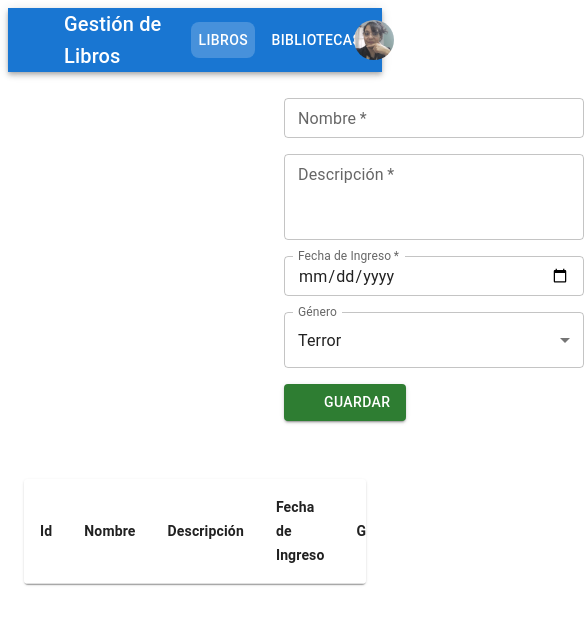
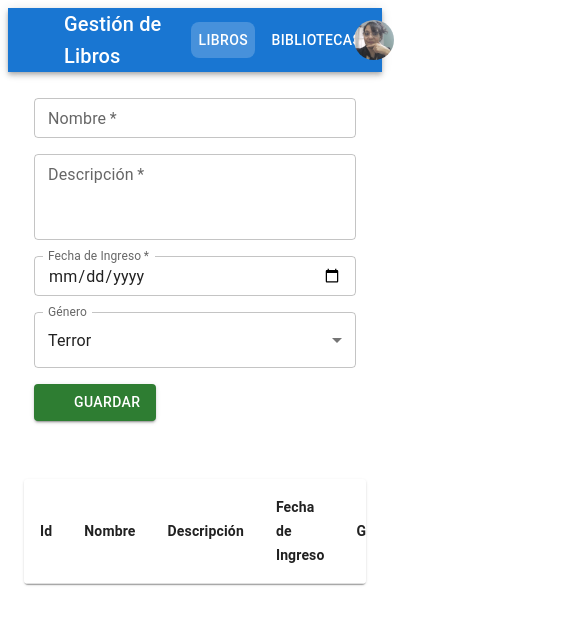
Before and after one commit to SandraEGarrido/TP-Final-Testing-GarridoSandra, a React app: page /libros in a window 390 px wide. Shown: the top 624 px of the page, 585 px wide, since content can reach past the window. Built offline with nearby package versions, Linux system fonts and the light colour scheme; some icons are missing.

Commit message:
Mejoro diseño responsive del formulario para PC y celular

```diff
--- a/src/componentes/FormLibro.jsx
+++ b/src/componentes/FormLibro.jsx
@@ -93,7 +93,7 @@ export default function FormLibro() {
   };
 
   return (
-    <div style={{ width: 300, padding: 10, marginLeft: 250 }}>
+    <div style={{ maxWidth: 400, padding: 10, margin: "auto" }}>
       <form id="formLibro" onSubmit={handlerSubmit}>
         <FormControl fullWidth>
           <TextField
```
